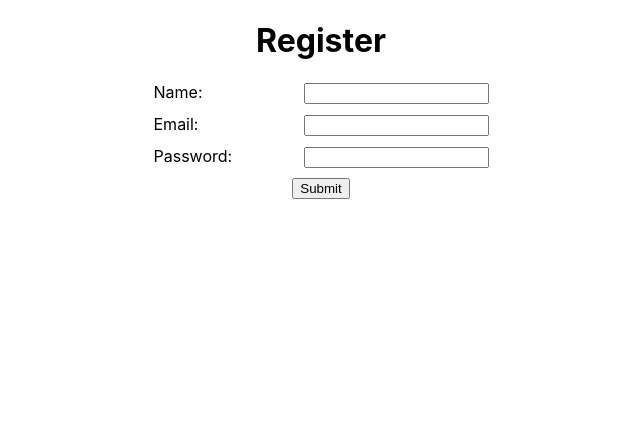
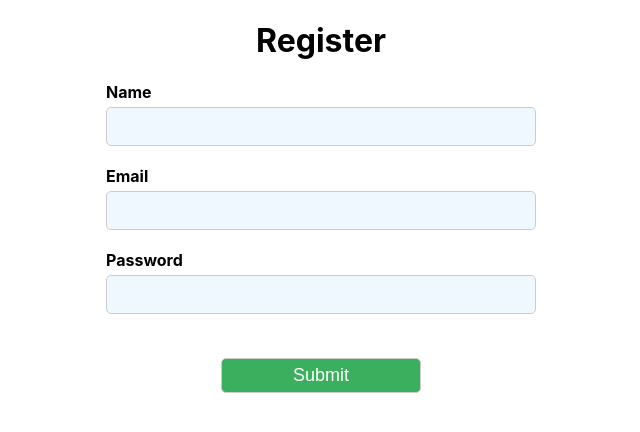
Before and after one commit to LilianMathu/react-formik, a JavaScript app: page / in a window 1280 px wide. Shown: the top 432 px of the page, without its empty margins (319-959 px from the left). Built offline with nearby package versions, Linux system fonts and the light colour scheme; the HTML template or start-up script is replaced by a standard one.

Commit message:
Formik form

```diff
--- a/package.json
+++ b/package.json
@@ -6,6 +6,7 @@
     "@testing-library/jest-dom": "^5.16.5",
     "@testing-library/react": "^13.4.0",
     "@testing-library/user-event": "^13.5.0",
+    "formik": "^2.2.9",
     "react": "^18.2.0",
     "react-dom": "^18.2.0",
     "react-scripts": "5.0.1",
--- a/src/App.css
+++ b/src/App.css
@@ -1,38 +1,4 @@
 .App {
-  text-align: center;
+  display: flex;
+  justify-content: center;
 }
-
-.App-logo {
-  height: 40vmin;
-  pointer-events: none;
-}
-
-@media (prefers-reduced-motion: no-preference) {
-  .App-logo {
-    animation: App-logo-spin infinite 20s linear;
-  }
-}
-
-.App-header {
-  background-color: #282c34;
-  min-height: 100vh;
-  display: flex;
-  flex-direction: column;
-  align-items: center;
-  justify-content: center;
-  font-size: calc(10px + 2vmin);
-  color: white;
-}
-
-.App-link {
-  color: #61dafb;
-}
-
-@keyframes App-logo-spin {
-  from {
-    transform: rotate(0deg);
-  }
-  to {
-    transform: rotate(360deg);
-  }
-}
--- a/src/App.js
+++ b/src/App.js
@@ -1,10 +1,12 @@
 import "./App.css";
-import NativeForm from "./components/NativeForm/NativeForm";
+import FormikForm from "./components/FormikForm/FormikForm";
+// import NativeForm from "./components/NativeForm/NativeForm";
 
 function App() {
   return (
-    <div>
-      <NativeForm />
+    <div className="App">
+      {/* <NativeForm /> */}
+      <FormikForm />
     </div>
   );
 }
--- /dev/null
+++ b/src/components/FormikForm/FormikForm.js
@@ -0,0 +1,57 @@
+import { useFormik } from "formik";
+import "./formikform.scss";
+
+const FormikForm = () => {
+  const formik = useFormik({
+    initialValues: {
+      name: "",
+      email: "",
+      password: "",
+    },
+  });
+
+  return (
+    <div className="form">
+      <h1>Register</h1>
+      <form action="">
+        <div>
+          <label htmlFor="name">Name</label>
+          <input
+            type="text"
+            name="name"
+            id="name"
+            value={formik.values.name}
+            onChange={formik.handleChange}
+          />
+        </div>
+
+        <div>
+          <label htmlFor="email">Email</label>
+          <input
+            type="email"
+            name="email"
+            id="email"
+            value={formik.values.email}
+            onChange={formik.handleChange}
+          />
+        </div>
+
+        <div>
+          <label htmlFor="password">Password</label>
+          <input
+            type="password"
+            name="password"
+            id="password"
+            value={formik.values.password}
+            onChange={formik.handleChange}
+          />
+        </div>
+        <div>
+          <button>Submit</button>
+        </div>
+      </form>
+    </div>
+  );
+};
+
+export default FormikForm;
--- /dev/null
+++ b/src/components/FormikForm/formikform.scss
@@ -0,0 +1,35 @@
+.form {
+  display: block;
+  text-align: center;
+}
+
+label {
+  display: block;
+  text-align: left;
+  margin-bottom: 5px;
+  font-weight: bold;
+}
+
+input {
+  width: 400px;
+  line-height: 1.5;
+  color: rgb(25, 24, 58);
+  border: 1px solid #ccc;
+  border-radius: 5px;
+  background-color: aliceblue;
+  margin-bottom: 20px;
+  font-size: 14px;
+  padding: 8px 14px;
+}
+
+button {
+  background-color: rgb(60, 175, 94);
+  width: 200px;
+  border: 1px solid #ccc;
+  padding: 6px 12px;
+  display: inline-block;
+  border-radius: 5px;
+  margin-top: 1.5rem;
+  font-size: large;
+  color: white;
+}
--- a/src/components/NativeForm/NativeForm.js
+++ b/src/components/NativeForm/NativeForm.js
@@ -37,8 +37,8 @@ const NativeForm = () => {
   };
 
   return (
-    <>
-      <form className="form-container" onSubmit={handleSubmit}>
+    <div className="form-container">
+      <form onSubmit={handleSubmit}>
         <h1>Register</h1>
 
         <div>
@@ -77,7 +77,7 @@ const NativeForm = () => {
       {submitted && (
         <div class="success-message">Success! Thank you for registering</div>
       )}
-    </>
+    </div>
   );
 };
 
--- a/src/components/NativeForm/nativeforms.scss
+++ b/src/components/NativeForm/nativeforms.scss
@@ -1,14 +1,33 @@
 .form-container {
-  height: fit-content;
-  display: flex;
-  align-items: center;
-  justify-content: center;
-  flex-direction: column;
-  div {
-    margin-bottom: 10px;
-  }
-  label {
-    display: inline-block;
-    width: 150px;
-  }
+  display: block;
+  text-align: center;
 }
+
+label {
+  font-weight: bold;
+  text-align: left;
+  display: block;
+  margin-bottom: 5px;
+}
+
+input {
+  width: 400px;
+  padding: 6px 12px;
+  font-size: 14px;
+  line-height: 1.4258;
+  color: #555;
+  background-color: aliceblue;
+  border: 1px solid #ccc;
+  border-radius: 5px;
+  margin-bottom: 20px;
+}
+
+button {
+  background-color: rgb(92, 175, 99);
+  color: white;
+  padding: 15px 32px;
+  border: none;
+  border-radius: 5px;
+  display: inline-block;
+  font-weight: 600;
+}
```
Also changed, not shown: 1 other file (tests, documents, lock files or other folders).
